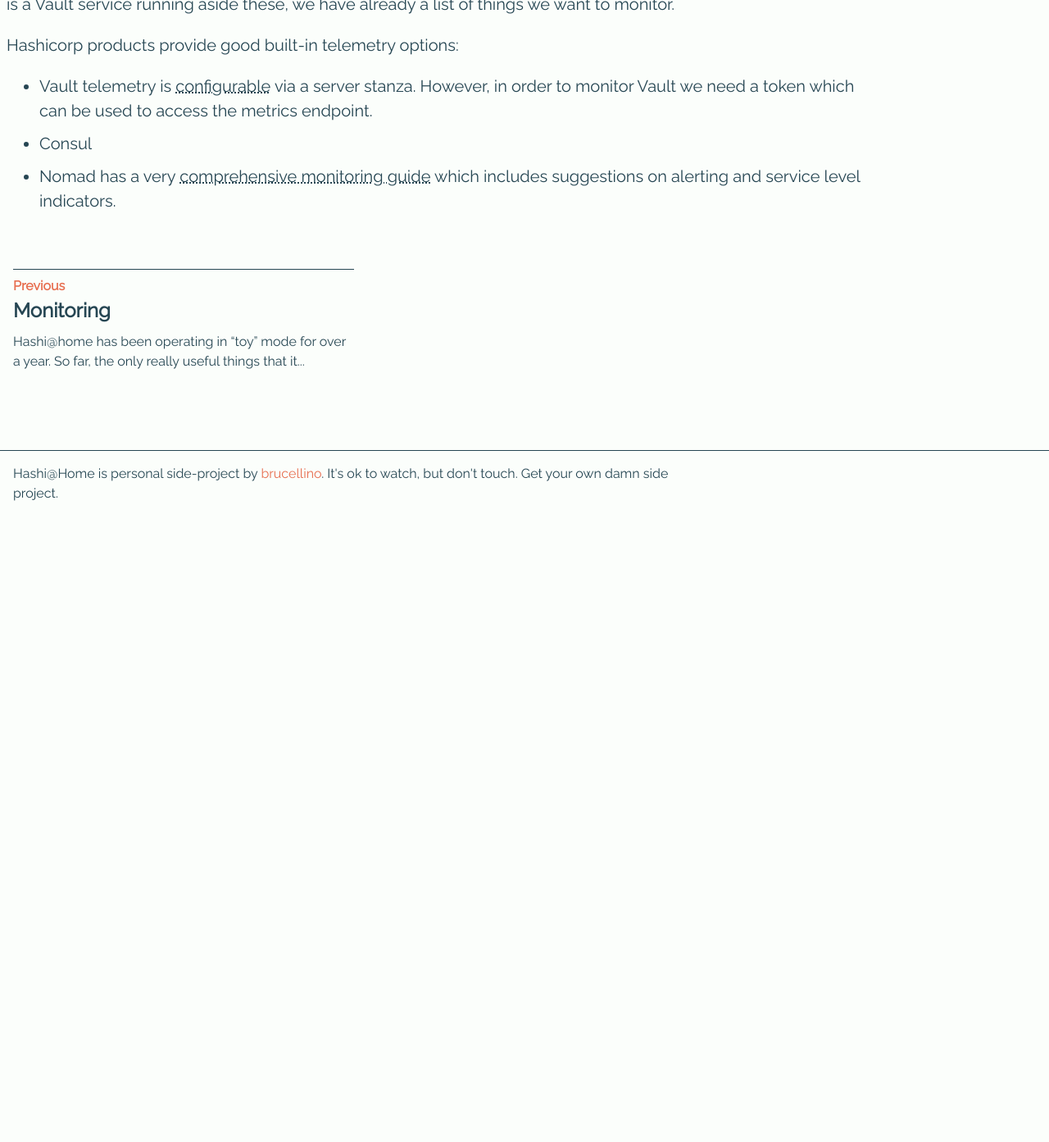
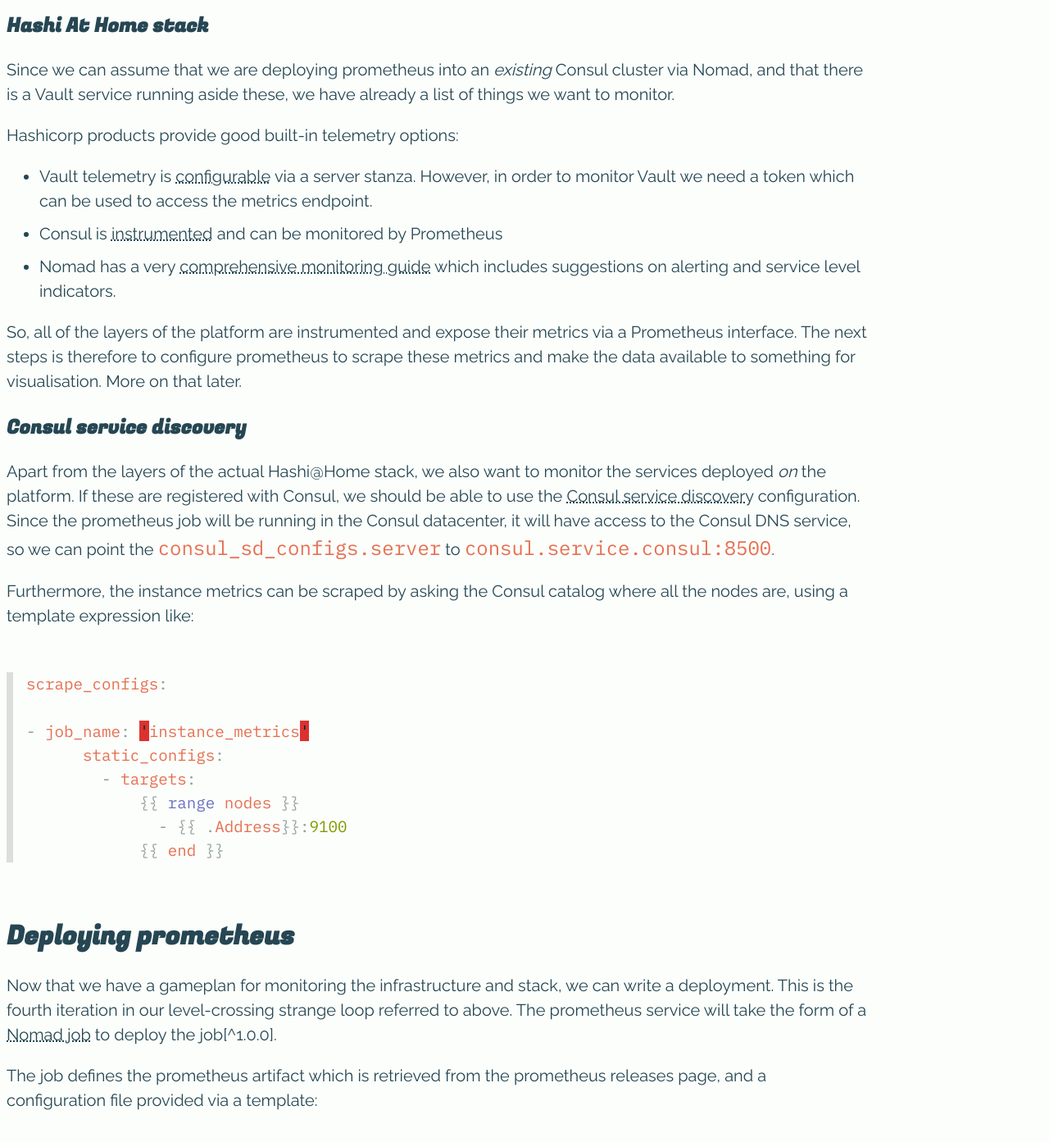
Before and after one commit to brucellino/hashiatho.me, a Jekyll site: the page built from _posts/2022-01-05-deploying-prometheus.md, in a window 1280 px wide and 1400 px high, scrolled down 3174 px. Shown: the top 1393 px of the window at 82% size. Built offline with Jekyll 4.4.1, drawn with Linux system fonts in a browser that asks for light colours; nearby versions of some CDN libraries; before the commit the page ends 3804 px from its top, so only the background shows below that; some of the changed text lies outside the part shown.

Commit message:
feat(prometheus): final draft of deplkoing prometheus post
Signed-off-by: Bruce Becker <brucellino@protonmail.com>

```diff
--- a/_posts/2022-01-05-deploying-prometheus.md
+++ b/_posts/2022-01-05-deploying-prometheus.md
@@ -78,9 +78,9 @@
 
 ## What to monitor -- prometheus configuration
 
-Prometheus exposes data via the exporters
-We can enable the simplest of exporters, the [node exporter](https://github.com/prometheus/node_exporter), and start scraping that.
-Then, we
+Prometheus exposes data via exporters.
+We can enable the simplest of exporters, the [node exporter](https://github.com/prometheus/node_exporter), and start scraping that for metrics related to the operating system and hardware of the computeatoms.
+This would involve having a prometheus exporter started and running on
 
 ### Hashi At Home stack
 
@@ -89,7 +89,101 @@
 Hashicorp products provide good built-in telemetry options:
 
 - Vault telemetry is [configurable](https://www.vaultproject.io/docs/configuration/telemetry) via a server stanza. However, in order to monitor Vault we need a token which can be used to access the metrics endpoint.
-- Consul
+- Consul is [instrumented](https://www.consul.io/docs/agent/telemetry) and can be monitored by Prometheus
 - Nomad has a very [comprehensive monitoring guide](https://www.nomadproject.io/docs/operations/monitoring-nomad) which includes suggestions on alerting and service level indicators.
 
-<!--  -->
+So, all of the layers of the platform are instrumented and expose their metrics via a Prometheus interface.
+The next steps is therefore to configure prometheus to scrape these metrics and make the data available to something for visualisation.
+More on that later.
+
+### Consul service discovery
+
+Apart from the layers of the actual Hashi@Home stack, we also want to monitor the services deployed _on_ the platform.
+If these are registered with Consul, we should be able to use the [Consul service discovery](https://prometheus.io/docs/prometheus/latest/configuration/configuration/#consul_sd_config) configuration.
+Since the prometheus job will be running in the Consul datacenter, it will have access to the Consul DNS service, so we can point the `consul_sd_configs.server` to `consul.service.consul:8500`.
+
+Furthermore, the instance metrics can be scraped by asking the Consul catalog where all the nodes are, using a template expression like:
+
+{% highlight golang %}
+{% raw %}
+scrape_configs:
+
+- job_name: 'instance_metrics'
+      static_configs:
+        - targets:
+            {{ range nodes }}
+              - {{ .Address}}:9100
+            {{ end }}
+{% endraw %}
+{% endhighlight %}
+
+## Deploying prometheus
+
+Now that we have a gameplan for monitoring the infrastructure and stack, we can write a deployment.
+This is the fourth iteration in our level-crossing strange loop referred to above.
+The prometheus service will take the form of a [Nomad job](https://github.com/brucellino/nomad-jobs/blob/main/prometheus.nomad) to deploy the job[^1.0.0].
+
+The job defines the prometheus artifact which is retrieved from the prometheus releases page, and a configuration file provided via a template:
+
+{% highlight yaml %}
+{% raw %}
+---
+
+global:
+  scrape_interval:     20s
+  evaluation_interval: 60s
+
+scrape_configs:
+
+- job_name: 'instance_metrics'
+    static_configs:
+  - targets:
+          {{ range nodes }}
+    - {{ .Address}}:9100
+          {{ end }}
+- job_name: 'consul_metrics'
+    consul_sd_configs:
+  - server: consul.service.consul:8500
+        services:
+          {{ range services }}
+    - {{ .Name }}
+          {{ end }}
+    relabel_configs:
+  - source_labels: [__meta_consul_tags]
+        separator: ;
+        regex: (._)http(._)
+        replacement: $1
+        action: keep
+  - source_labels: [__meta_consul_address]
+        separator: ;
+        regex: (.*)
+        target_label: __meta_consul_service_address
+        replacement: $1
+        action: replace
+    scrape_interval: 5s
+    metrics_path: /v1/metrics
+    params:
+      format: ['prometheus']
+{% endraw %}
+{% endhighlight %}
+
+This template includes only two scrape jobs:
+
+1. instance metrics via `static_configs`
+1. consul metrics via `consul_sd_configs`
+
+We rely on the consul catalog in two ways here.
+In the first case, we use it to provide is a list of endpoints by requesting the nodes in the catalog.
+This allows us to have a dynamically generated list of static targets, which sounds like a paradox but isn't.
+In the second case, we use the Consul service catalog to scrape the metrics of the services which are registered in the catalog.
+
+Taking a moment to reflect, this seems a bit like magic.
+This configuration seems unrealistically simple.
+The amount of information required is very small; we need to know the consul endpoint... and that's it?
+
+This prometheus job gets deployed into an environment it knows nothing about, and Consul tells it everything it needs to know about what to monitor, where the endpoints are, _etc_.
+
+Consider this mind blown.
+
+---
+[^1.0.0]: This was first added to the Nomad job repository in [v1.0.0](https://github.com/brucellino/nomad-jobs/releases/tag/v1.0.0).
```
